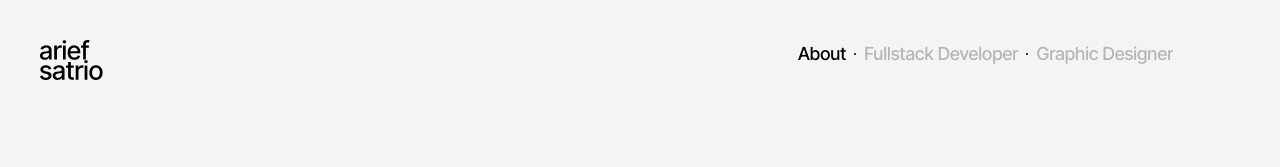
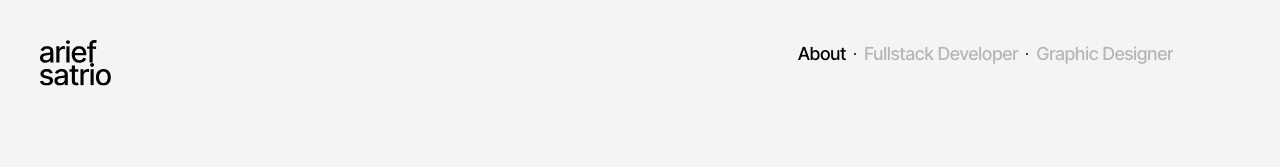
Before and after one commit to kurodoke/portofolio-web, a Next.js app: page / in a window 1280 px wide. Shown: the top 167 px of the page. Built offline with nearby package versions, Linux system fonts and the light colour scheme.

Commit message:
change:change animation base to scale instead height

```diff
--- a/src/components/Logo.tsx
+++ b/src/components/Logo.tsx
@@ -1,7 +1,7 @@
 import React from "react";
 import { cubicBezier, motion, Variants } from "framer-motion";
 
-const textshowEase = cubicBezier(0.39, 0, 0.04, 0.98);
+const textShowEase = cubicBezier(0.39, 0, 0.04, 0.98);
 
 const baseVariant: Variants = {
     hidden: { y: "100%" },
@@ -10,7 +10,7 @@ const baseVariant: Variants = {
         transition: {
             delay: i * 0.05,
             duration: 2,
-            ease: textshowEase,
+            ease: textShowEase,
         },
     }),
 };
@@ -162,57 +162,46 @@ export default function Logo(): React.ReactElement {
     const textAnimationBase = {
         height: "1.25rem",
         transition: {
-            ease: textshowEase,
+            ease: textShowEase,
             delay: 2.6,
             duration: 1.4,
         },
     };
 
     return (
-        <div className="relative w-screen h-screen">
+        <div className="relative w-[calc(100vw-var(--scrollbar-width))]">
             <motion.div
-                className="flex items-end bg-[#fe5c3c] border border-y-2 w-screen border-black origin-top overflow-hidden fixed"
+                className="absolute flex items-end bg-[#fe5c3c] border border-y-2 w-full border-black origin-top overflow-hidden"
                 initial={{ height: "100vh", y: "0" }}
                 animate={{
                     y: "-1rem",
                     height: "0vh",
                     transition: {
-                        ease: textshowEase,
+                        ease: textShowEase,
                         delay: 2.6,
                         duration: 2.8,
                     },
                 }}
             ></motion.div>
+            <div className="relative w-[calc(100%-2.5rem)] md:w-full left-5 top-5 md:left-10 md:top-10">
                 <motion.div
-                className="flex flex-col absolute p-5 md:p-10 w-full pointer-events-none cursor-none"
-                initial={{ top: "100%", translateY: "-100%" }}
+                    className="absolute pointer-events-none cursor-none origin-top-left w-full [--scale-to:0.15] md:[--scale-to:0.1]"
+                    initial={{ scale: 1 }}
                     animate={{
-                    top: "0%",
-                    translateY: "0%",
+                        scale: "var(--scale-to)",
                         transition: {
-                        ease: textshowEase,
+                            ease: textShowEase,
                             delay: 2.6,
                             duration: 1.4,
                         },
                     }}
                 >
-                <div className={`h-[calc(50%-2.5rem)] w-[${ariefSize}]`}>
-                    <motion.div
-                        initial={{ height: "100%" }}
-                        animate={textAnimationBase}
-                    >
-                        <Arief className="w-auto h-full" />
-                    </motion.div>
-                </div>
-                <div className={`h-[calc(50%-2.5rem)] w-[${satrioSize}]`}>
-                    <motion.div
-                        initial={{ height: "100%" }}
-                        animate={textAnimationBase}
-                    >
-                        <Satrio className="w-auto h-full" />
-                    </motion.div>
+                    <div className="w-full">
+                        <Arief className="w-[80.50%] md:w-[44.597701149%] h-auto" />
+                        <Satrio className="w-full md:w-[55.402298851%] h-auto" />
                     </div>
                 </motion.div>
             </div>
+        </div>
     );
 }
```
Lines whose indentation alone changed are shown as unchanged.
